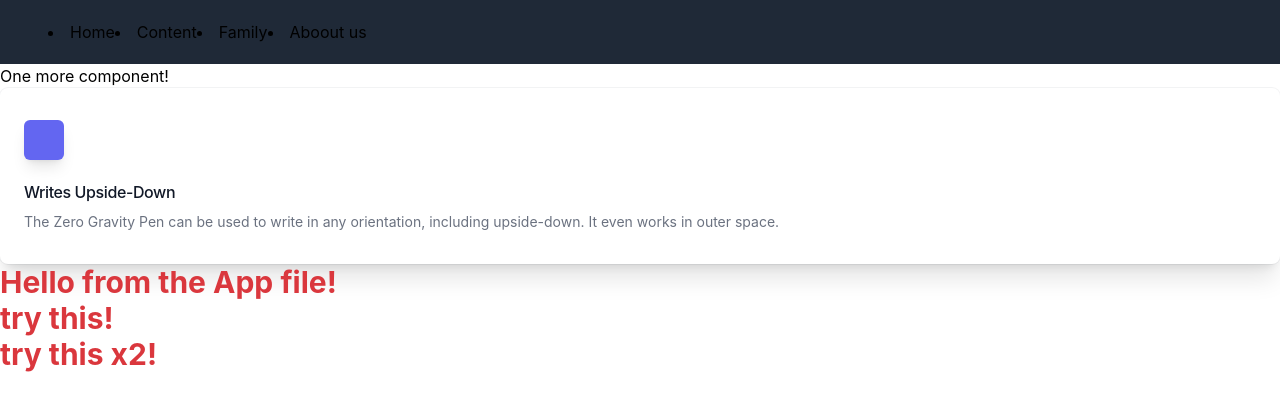
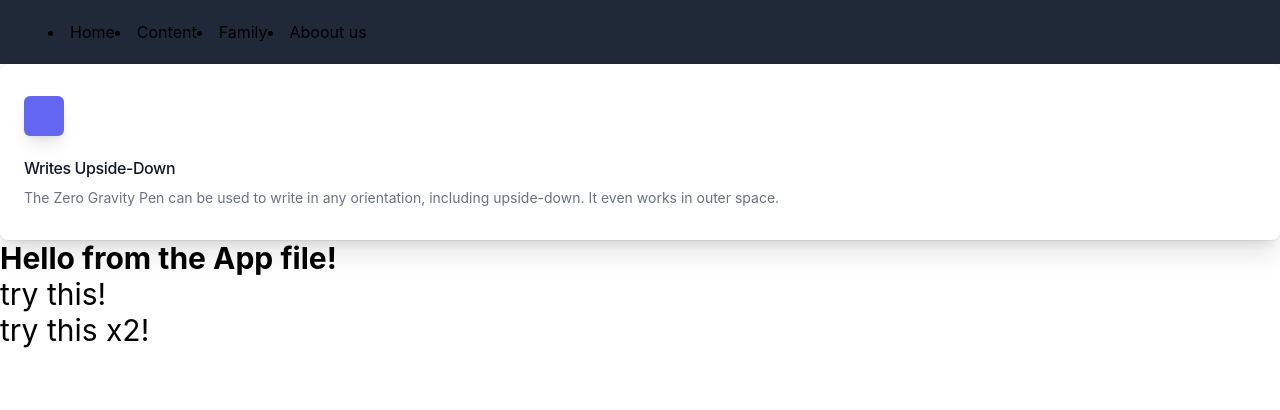
Before and after one commit to RodriguezOswaldo/learnReact, a React (Create React App) app in the folder first/: page / in a window 1280 px wide. Shown: the top 410 px of the page. Built offline with nearby package versions, Linux system fonts and the light colour scheme.

Commit message:
edited component

```diff
--- a/first/src/App.js
+++ b/first/src/App.js
@@ -3,10 +3,10 @@ import './App.css';
 function tryThis(){
     return(
         <div className="tryThis">
-            <h1  className="text-3xl font-bold text-clifford">Hello from the App file!</h1>
+            <h3  className="text-3xl font-bold ">Hello from the App file!</h3>
             <ul>
-                <li className="text-3xl font-bold text-clifford">try this!</li>
-                <li className="text-3xl font-bold text-clifford">try this x2!</li>
+                <li className="text-3xl">try this!</li>
+                <li className="text-3xl ">try this x2!</li>
             </ul>
         </div>
 
--- a/first/src/OtherApp.js
+++ b/first/src/OtherApp.js
@@ -1,9 +1,6 @@
 function SecondPart(){
     return (
       <div className="SecondPart">
-          <section>
-              <h2>One more component!</h2>
-          </section>
           <section>
               <div className="bg-white dark:bg-gray-900 rounded-lg px-6 py-8 ring-1 ring-gray-900/5 shadow-xl">
                   <div>
--- a/first/src/index.js
+++ b/first/src/index.js
@@ -13,7 +13,7 @@ import Nav from "./Nav";
 // )
 ReactDOM.render(
   <React.StrictMode>
-      <Nav />
+      <Nav/>
       <SecondPart/>
         <App />
   </React.StrictMode>
```
